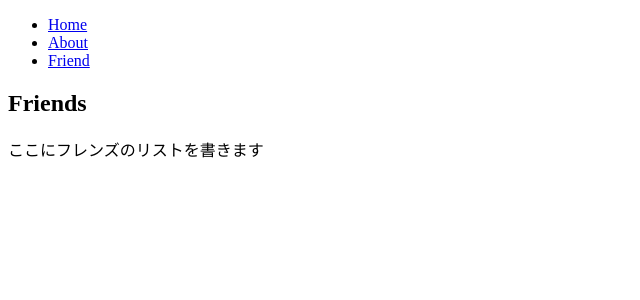
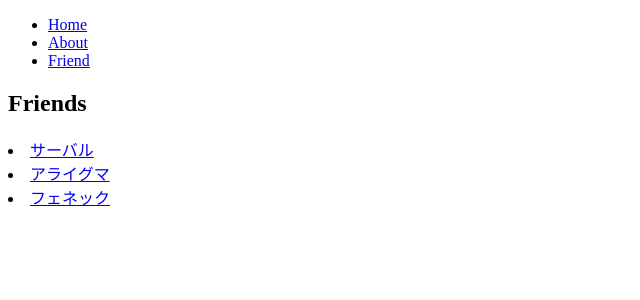
Before and after one commit to totoriri/q-react-router-02, a React (Create React App) app: page /Friend in a window 1280 px wide. Shown: the top 300 px of the page, without its empty margins (0-640 px from the left). Built offline with nearby package versions, Linux system fonts and the light colour scheme.

Commit message:
ADD: add the FrindList components

```diff
--- a/src/App.js
+++ b/src/App.js
@@ -4,7 +4,7 @@ import Home from "./pages/Home"
 import About from "./pages/About"
 import Friend from "./pages/Friend"
 
-const FRIENDS = [
+export const FRIENDS = [
   {
     id: 'serval',
     nameJa: 'サーバル',
@@ -27,7 +27,7 @@ const FRIENDS = [
 
 // findメソッドで、配列内において条件に合致した一番最初の要素を返している。
 // つまり、idをもとにリストから対応するキャラクターのオブジェクトを探すfriendByIdという関数を定義しただけ。
-const friendById = id => FRIENDS.find(friend => friend.id === id)
+export const friendById = id => FRIENDS.find(friend => friend.id === id)
 
 function App() {
   return (
--- /dev/null
+++ b/src/components/FriendList.js
@@ -0,0 +1,17 @@
+import React from 'react'
+import { Route, Link } from "react-router-dom"
+import {FRIENDS} from "../App"
+
+const FriendList = () => {
+  return (
+    <div>
+      {FRIENDS.map(friend => (
+        <li key={friend.id}>
+        <Link to={`/friends/${friend.id}`}>{friend.nameJa}</Link>
+        </li>
+      ))}
+    </div>
+  )
+}
+
+export default FriendList
--- a/src/pages/Friend.js
+++ b/src/pages/Friend.js
@@ -1,10 +1,12 @@
 import React from 'react'
+import FriendList from "../components/FriendList"
+import {Route} from "react-router-dom"
 
 const Friend = () => {
   return (
     <div>
       <h2>Friends</h2>
-      <p>ここにフレンズのリストを書きます</p>
+      <Route path="/Friend" component={FriendList}/>
     </div>
   )
 }
```
Also changed, not shown: 1 other file (tests, documents, lock files or other folders).
